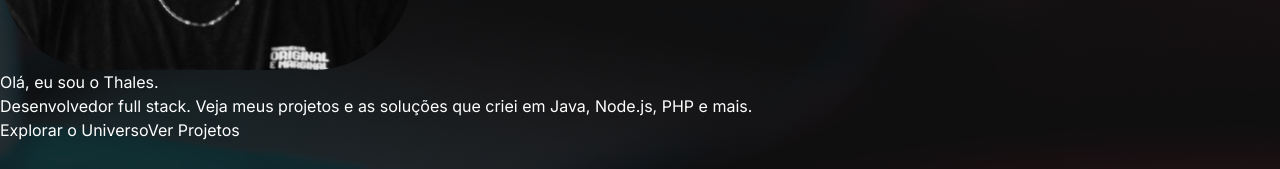
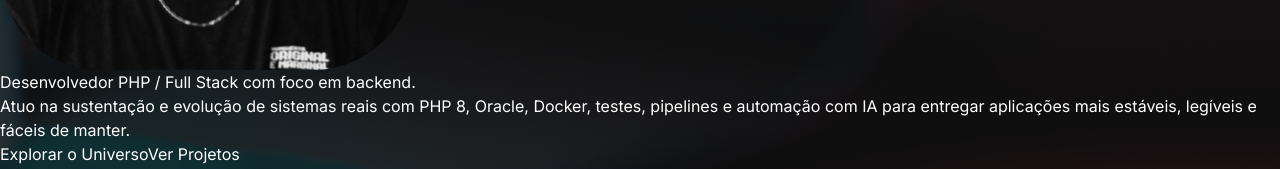
Before and after one commit to thales-sblue/thales-sblue.github.io, a React (Vite) app: page / in a window 1280 px wide. Shown: the part 415-584 px from the top of the page. Built offline with nearby package versions, Linux system fonts and the light colour scheme; no server answers.

Commit message:
content: clean public docs and improve hero

```diff
--- a/src/components/Hero.tsx
+++ b/src/components/Hero.tsx
@@ -102,11 +102,12 @@ export default function Hero() {
           }}
         >
           <h1 className="text-display-lg font-semibold tracking-tight text-gradient-subtle">
-            Olá, eu sou o Thales.
+            Desenvolvedor PHP / Full Stack com foco em backend.
           </h1>
           <p className="text-xl font-normal text-muted md:text-2xl">
-            Desenvolvedor full stack. Veja meus projetos e as soluções que criei
-            em Java, Node.js, PHP e mais.
+            Atuo na sustentação e evolução de sistemas reais com PHP 8, Oracle,
+            Docker, testes, pipelines e automação com IA para entregar
+            aplicações mais estáveis, legíveis e fáceis de manter.
           </p>
           <div className="flex flex-col items-center justify-center gap-3 sm:flex-row md:justify-start">
             <Button href="#nasa">Explorar o Universo</Button>
```
Also changed, not shown: 20 other files (tests, documents, lock files or other folders).
